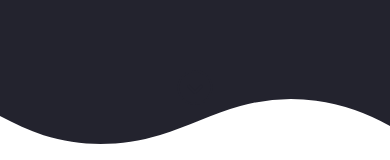
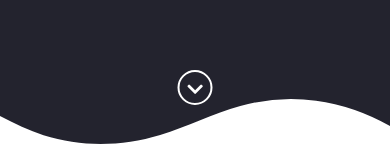
Before and after one commit to sumonbarai/free-template, a plain HTML site: page index.html in a window 390 px wide. Shown: the part 277-437 px from the top of the page. Drawn offline with Linux system fonts and the light colour scheme.

Commit message:
Update responsive.css

```diff
--- a/assets/css/responsive.css
+++ b/assets/css/responsive.css
@@ -28,6 +28,11 @@
     }
     .section-title{
         font-size: 24px;
+    }
+    .header-area .title-part i{
+        border:2px solid #fff;
+        color: #fff;
+
     }
     /* header-area */
     .header-area {
```
